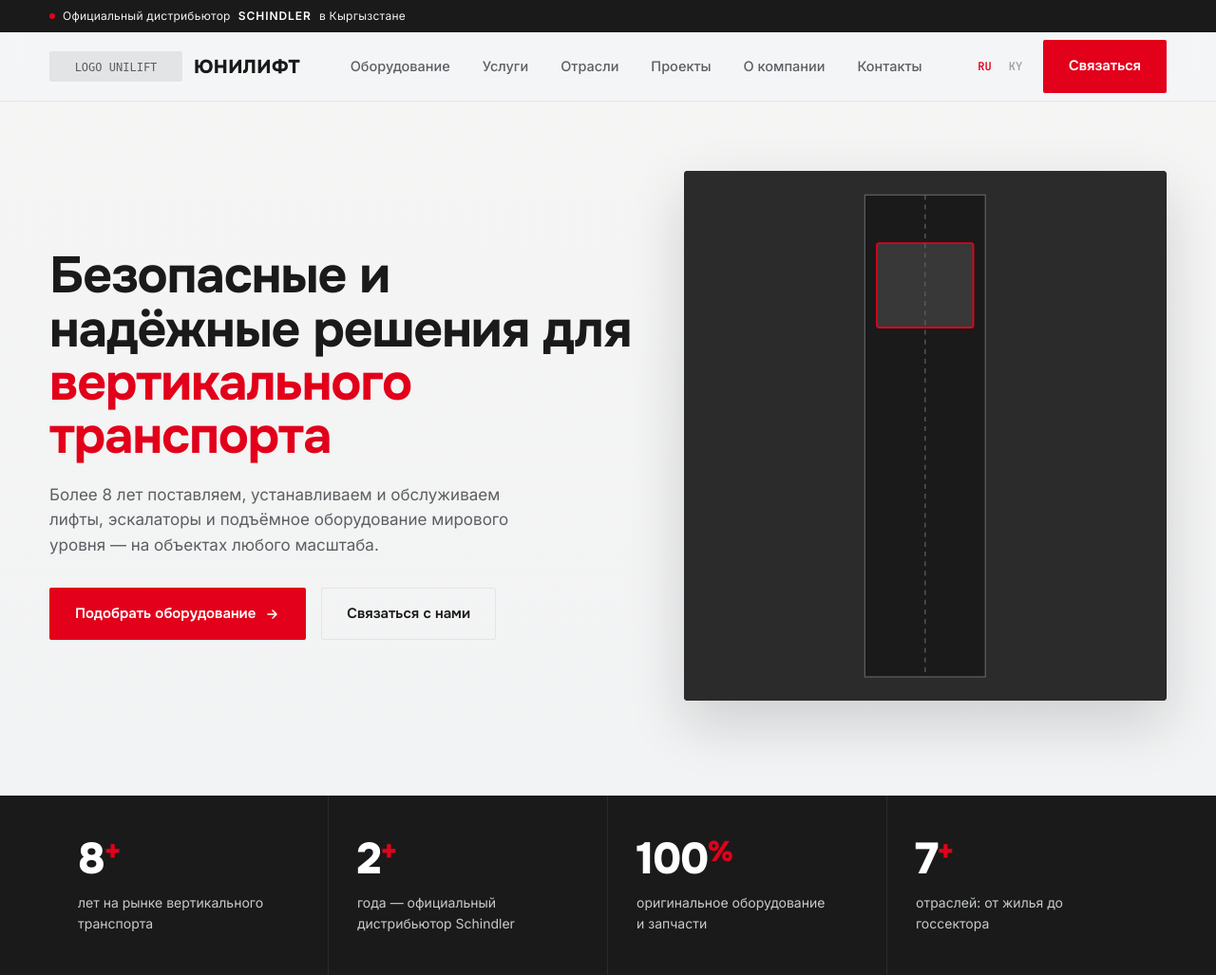
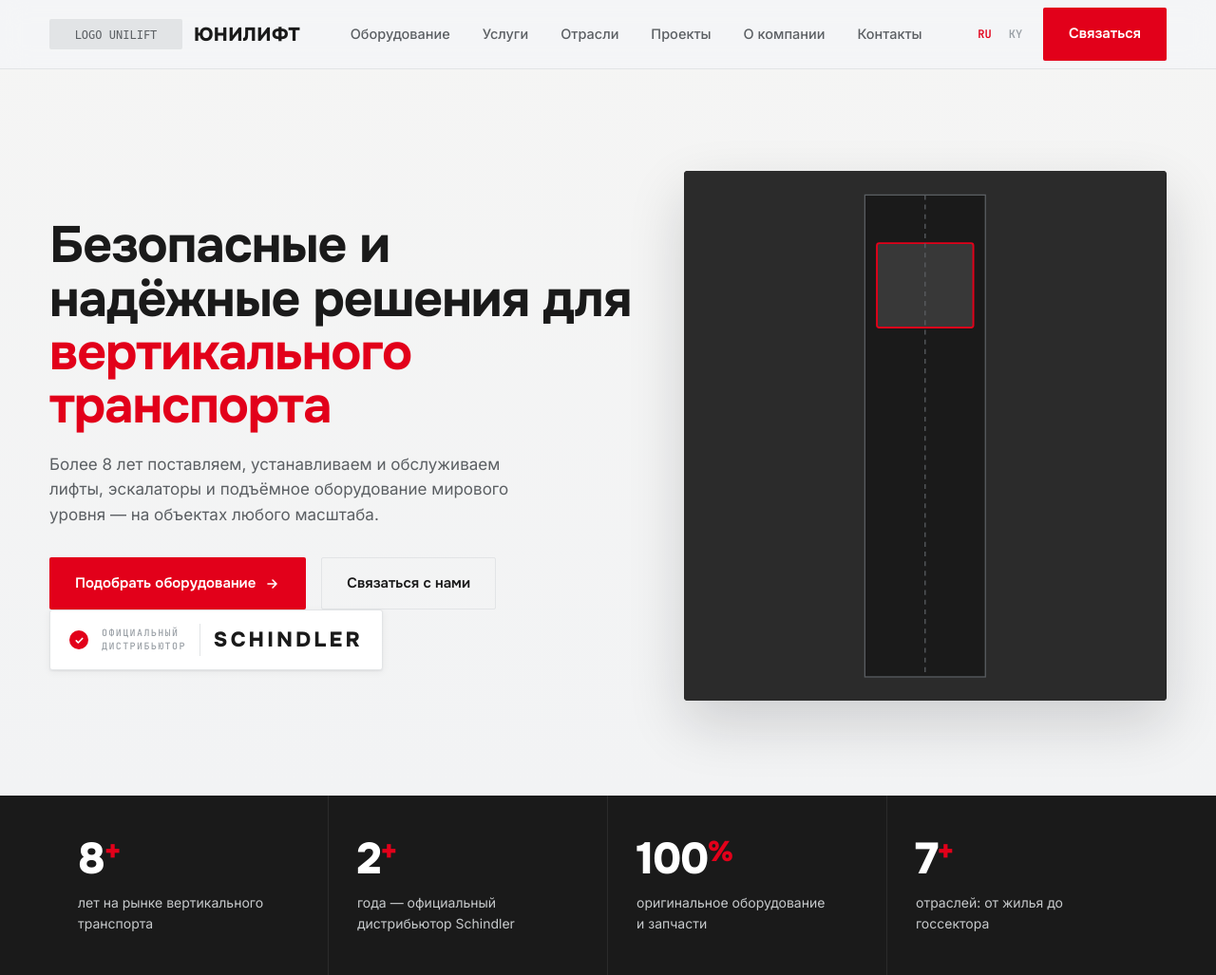
Before and after one commit to BekturTilepbek/unilift, a Django app: page / in a window 1280 px wide. Shown: the top 1027 px of the page at 95% size. Run offline with Django 5.2, Linux system fonts and the light colour scheme; data comes from the database, SQL or seed files in the repository; data that the repository does not hold is empty.

Commit message:
section order and footer color to match design concept, remove topbar, add hero partner badge, footer border

```diff
--- a/static/css/footer.css
+++ b/static/css/footer.css
@@ -1,7 +1,8 @@
 footer {
-  background: var(--ink);
+  background: #141414;
   color: var(--steel-300);
-  padding: 64px 0 24px;
+  padding: 70px 0 30px;
+  border-top: 1px solid rgba(255, 255, 255, .08);
 }
 
 .footer-grid {
--- a/static/css/header.css
+++ b/static/css/header.css
@@ -6,17 +6,6 @@
   backdrop-filter: blur(14px);
   border-bottom: 1px solid var(--steel-200);
 }
-
-.topbar {
-  background: var(--ink);
-  color: var(--steel-300);
-  font-size: 12px;
-  letter-spacing: .02em;
-}
-.topbar .wrap { display: flex; align-items: center; height: 34px; }
-.topbar .partner { display: inline-flex; align-items: center; gap: 8px; color: var(--steel-100); }
-.topbar .partner b { color: #fff; letter-spacing: .08em; font-weight: 600; }
-.topbar .tdot { width: 6px; height: 6px; border-radius: 50%; background: var(--accent); }
 
 .nav {
   display: flex;
--- a/static/css/sections.css
+++ b/static/css/sections.css
@@ -16,6 +16,17 @@
 .hero h1 .accent { color: var(--accent); }
 .hero .lead { margin-top: 20px; font-size: 17px; color: var(--steel-700); max-width: 520px; }
 .hero-cta { display: flex; gap: 16px; margin-top: 32px; }
+.partner-badge {
+  display: inline-flex; align-items: center; gap: 14px; padding: 14px 20px;
+  background: var(--white); border: 1px solid var(--steel-200); border-radius: 3px; box-shadow: var(--shadow-sm);
+}
+.partner-badge .pb-check {
+  width: 20px; height: 20px; border-radius: 50%; background: var(--accent);
+  display: flex; align-items: center; justify-content: center; flex: none;
+}
+.partner-badge .pb-label { font-family: var(--font-mono); font-size: 10px; letter-spacing: .14em; text-transform: uppercase; color: var(--steel-500); line-height: 1.4; }
+.partner-badge .pb-name { font-family: var(--font-display); font-weight: 800; font-size: 22px; letter-spacing: .14em; color: var(--ink); }
+.partner-badge .pb-div { width: 1px; height: 34px; background: var(--steel-200); }
 .hero-visual {
   position: relative; aspect-ratio: 1 / 1.1;
   background: var(--ink); border-radius: 4px; overflow: hidden; box-shadow: var(--shadow-lg);
--- a/templates/pages/home.html
+++ b/templates/pages/home.html
@@ -7,7 +7,7 @@
   {% include "sections/products.html" %}
   {% include "sections/services.html" %}
   {% include "sections/industries.html" %}
+  {% include "sections/why.html" %}
   {% include "sections/projects.html" %}
-  {% include "sections/why.html" %}
   {% include "sections/contacts.html" %}
 {% endblock %}
--- a/templates/partials/header.html
+++ b/templates/partials/header.html
@@ -1,11 +1,5 @@
 {% load static i18n %}
 <header id="top">
-  <div class="topbar">
-    <div class="wrap">
-      <span class="partner"><span class="tdot"></span> {% translate "Официальный дистрибьютор" %} <b>SCHINDLER</b> {% translate "в Кыргызстане" %}</span>
-    </div>
-  </div>
-
   <div class="wrap">
     <nav class="nav">
       <a href="{% url 'core:home' %}" class="brand" aria-label="Юнилифт — на главную">
@@ -48,7 +42,7 @@
   <a href="#products">{% translate "Оборудование" %}</a>
   <a href="#services">{% translate "Услуги" %}</a>
   <a href="#industries">{% translate "Отрасли" %}</a>
+  <a href="#why">{% translate "О компании" %}</a>
   <a href="#projects">{% translate "Проекты" %}</a>
-  <a href="#why">{% translate "О компании" %}</a>
   <a href="#contacts">{% translate "Контакты" %}</a>
 </div>
--- a/templates/sections/hero.html
+++ b/templates/sections/hero.html
@@ -11,6 +11,15 @@
         </a>
         <a href="#contacts" class="btn btn-ghost">{% translate "Связаться с нами" %}</a>
       </div>
+
+      <div class="partner-badge">
+        <span class="pb-check">
+          <svg width="11" height="11" viewBox="0 0 12 12" fill="none"><path d="M2.5 6.5l2.2 2.2L9.5 3.8" stroke="#fff" stroke-width="1.8" stroke-linecap="round" stroke-linejoin="round"/></svg>
+        </span>
+        <span class="pb-label">{% translate "Официальный" %}<br>{% translate "дистрибьютор" %}</span>
+        <span class="pb-div"></span>
+        <span class="pb-name">SCHINDLER</span>
+      </div>
     </div>
 
     <div class="hero-visual">
```
